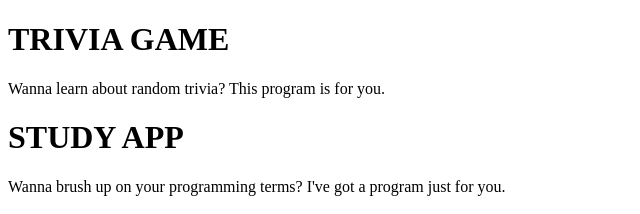
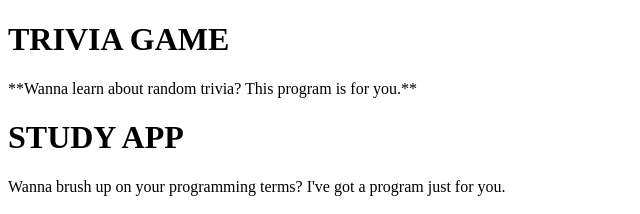
Before and after one commit to Briantheboy/Briantheboy.github.io, a plain HTML site: page index.html in a window 1280 px wide. Shown: the top 214 px of the page, 0-640 px from the left. Drawn offline with Linux system fonts and the light colour scheme.

Commit message:
Update index.html

```diff
--- a/index.html
+++ b/index.html
@@ -2,7 +2,7 @@
 <html>
 <body>
 <h1>TRIVIA GAME</h1>
-  <p>Wanna learn about random trivia? This program is for you.</p>
+  <p>**Wanna learn about random trivia? This program is for you.**</p>
   <h1>STUDY APP</h2>
   <p>Wanna brush up on your programming terms? I've got a program just for you.</p>
   <h1>ADVENTURE GAME ("ROBBIN' ROBIN")</h3>
```
